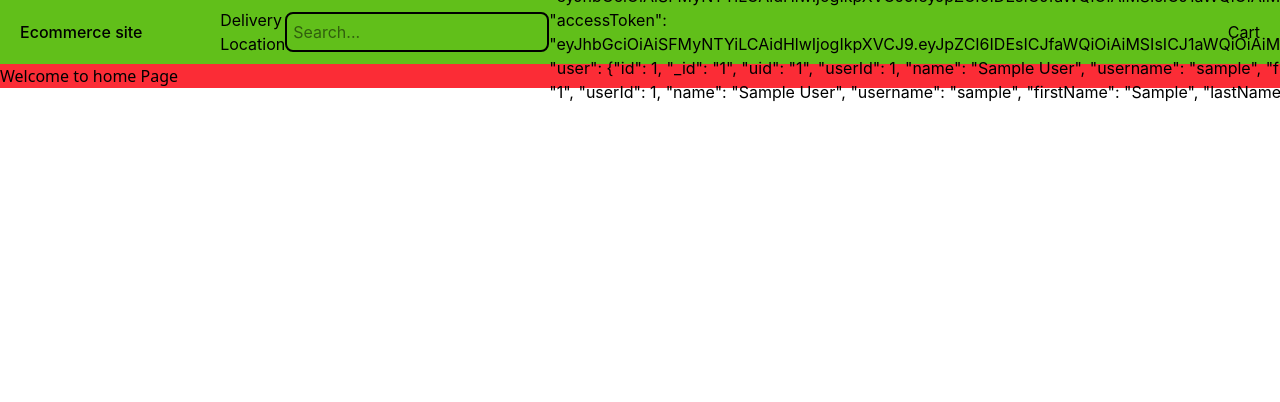
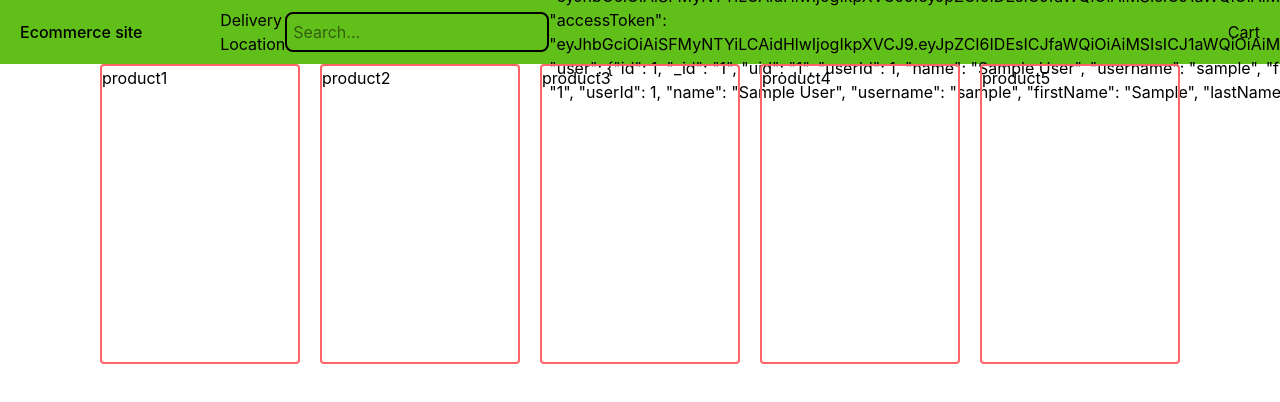
Before and after one commit to RiyazShaik-158/Ecommerce, a React (Vite) app: page / in a window 1280 px wide. Shown: the top 402 px of the page. Built offline with nearby package versions, Linux system fonts and the light colour scheme; no server answers; sample sign-in values are in the browser's storage.

Commit message:
feat(dummy data): loading dummy data for design purpose

```diff
--- a/src/components/Home.tsx
+++ b/src/components/Home.tsx
@@ -1,5 +1,26 @@
+const dummyData = [
+  { name: "product1" },
+  { name: "product2" },
+  { name: "product3" },
+  { name: "product4" },
+  { name: "product5" },
+];
+
 const Home = () => {
-  return <div className="bg-red-500">Welcome to home Page</div>;
+  return (
+    <div className="bg-red-500 h-[96%]">
+      <div className="w-full h-full bg-white flex justify-center items-center flex-wrap gap-[20px]">
+        {dummyData.map((item) => (
+          <h4
+            key={item.name}
+            className="w-[200px] h-[300px] border-2 border-red-400 rounded"
+          >
+            {item.name}
+          </h4>
+        ))}
+      </div>
+    </div>
+  );
 };
 
 export default Home;
--- a/src/layout/Layout.tsx
+++ b/src/layout/Layout.tsx
@@ -9,7 +9,7 @@ const Layout = () => {
   }
 
   return (
-    <div className="w-screen h-screen text-black font-sans">
+    <div>
       <Outlet />
     </div>
   );
```
